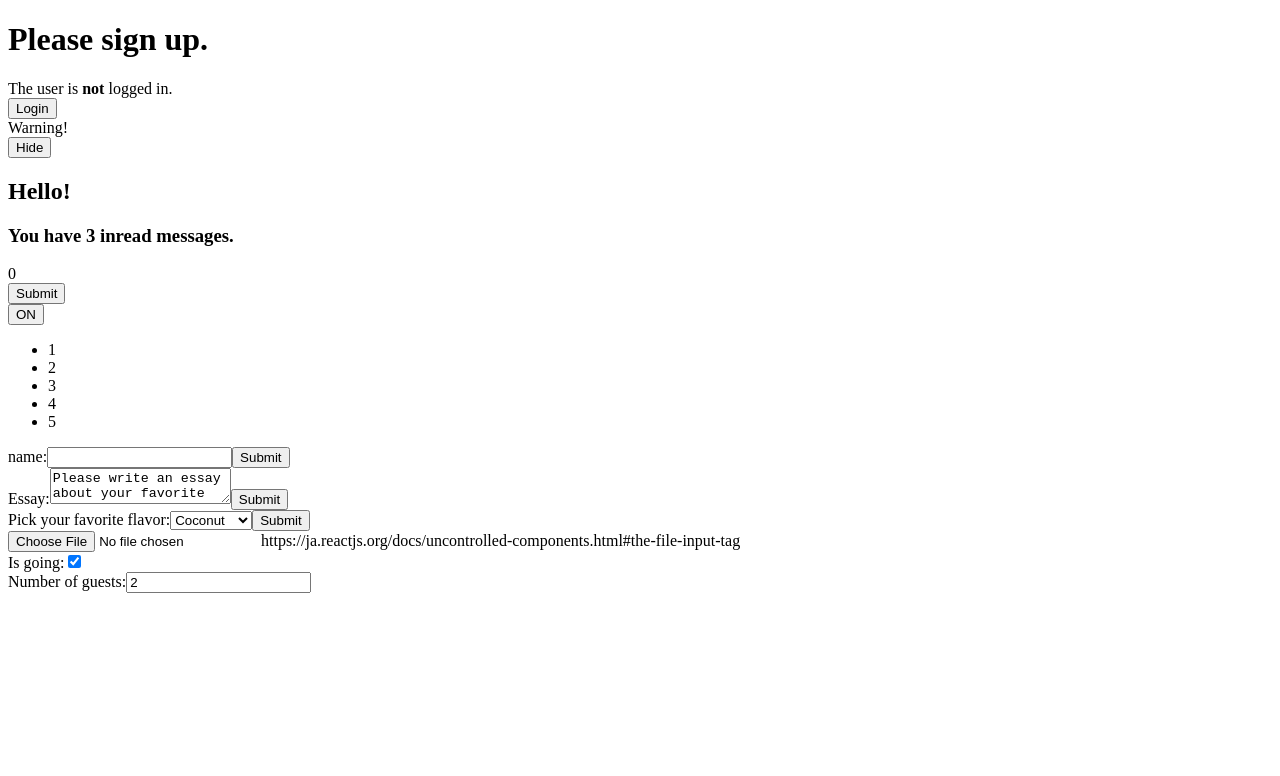
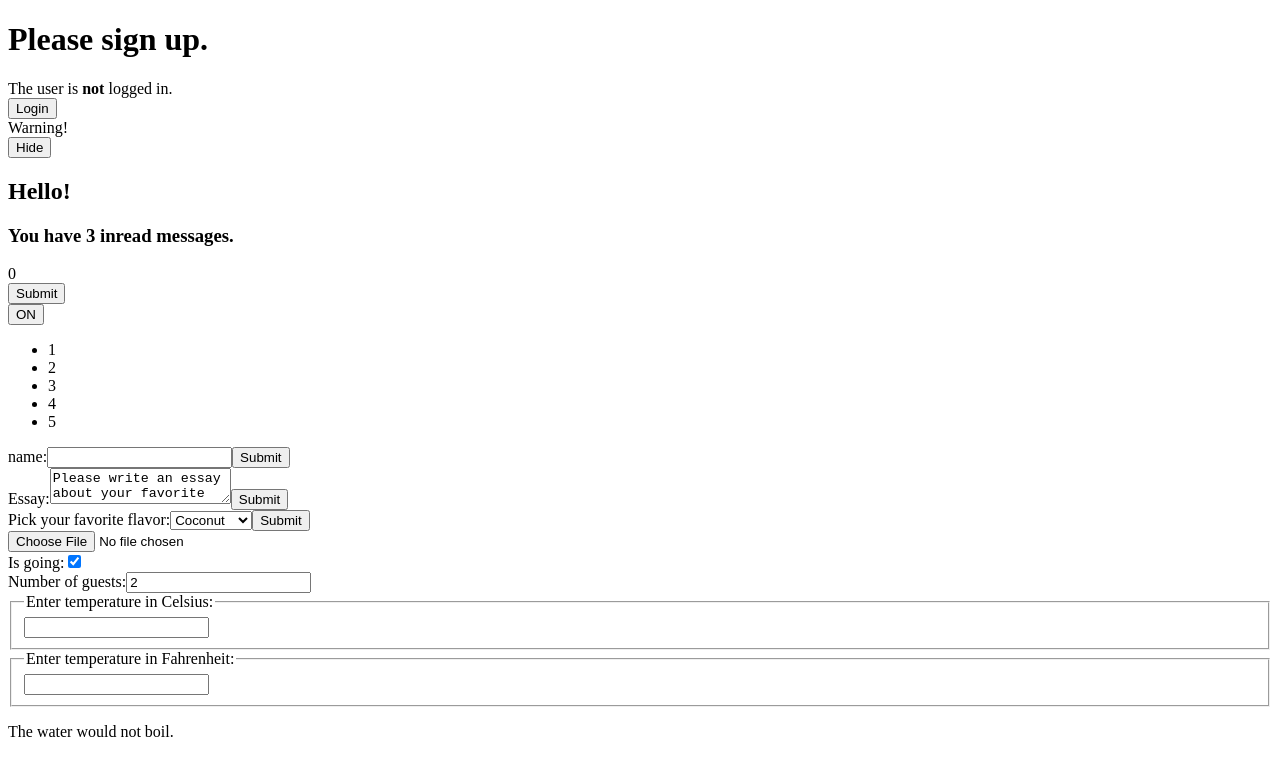
Before and after one commit to vlapwd/react-main-concepts, a React app: page / in a window 1280 px wide. Shown: the top 776 px of the page. Built offline with nearby package versions, Linux system fonts and the light colour scheme; the HTML template or start-up script is replaced by a standard one.

Commit message:
stateのリフトアップ

```diff
--- /dev/null
+++ b/src/boilingVerdict.jsx
@@ -0,0 +1,8 @@
+import React from "react";
+
+export function BoilingVerdict(props) {
+  if (props.celsius >= 100) {
+    return <p>The water would boil.</p>;
+  }
+  return <p>The water would not boil.</p>;
+}
--- /dev/null
+++ b/src/calculator.jsx
@@ -0,0 +1,64 @@
+import React from "react";
+import { TemperatureInput } from "./temperatureInput";
+import { BoilingVerdict } from "./boilingVerdict";
+
+function toCelsius(fahrenheit) {
+  return ((fahrenheit - 32) * 5) / 9;
+}
+
+function toFahrenheit(celsius) {
+  return (celsius * 9) / 5 + 32;
+}
+
+function tryConvert(temperature, convert) {
+  const input = parseFloat(temperature);
+  if (Number.isNaN(input)) {
+    return "";
+  }
+  const output = convert(input);
+  const rounded = Math.round(output * 1000) / 1000;
+  return rounded.toString();
+}
+
+export class Calculator extends React.Component {
+  constructor(props) {
+    super(props);
+    this.handleCelsiusChange = this.handleCelsiusChange.bind(this);
+    this.handleFahrenheitChange = this.handleFahrenheitChange.bind(this);
+    //https://ja.reactjs.org/docs/state-and-lifecycle.html#the-data-flows-down
+    this.state = { temperature: "", scale: "c" };
+  }
+
+  handleCelsiusChange(temperature) {
+    this.setState({ scale: "c", temperature });
+  }
+
+  handleFahrenheitChange(temperature) {
+    this.setState({ scale: "f", temperature });
+  }
+
+  render() {
+    const scale = this.state.scale;
+    const temperature = this.state.temperature;
+    const celsius =
+      scale === "f" ? tryConvert(temperature, toCelsius) : temperature;
+    const fahrenheit =
+      scale === "c" ? tryConvert(temperature, toFahrenheit) : temperature;
+
+    return (
+      <div>
+        <TemperatureInput
+          scale="c"
+          temperature={celsius}
+          onTemperatureChange={this.handleCelsiusChange}
+        />
+        <TemperatureInput
+          scale="f"
+          temperature={fahrenheit}
+          onTemperatureChange={this.handleFahrenheitChange}
+        />
+        <BoilingVerdict celsius={parseFloat(celsius)} />
+      </div>
+    );
+  }
+}
--- a/src/index.jsx
+++ b/src/index.jsx
@@ -10,6 +10,7 @@
 import { EssayForm } from "./essayForm";
 import { FlavorForm } from "./flavorForm";
 import { Reservation } from "./reservation";
+import { Calculator } from "./calculator";
 
 const messages = ["React", "Re: React", "Re:Re: React"];
 const numbers = [1, 2, 3, 4, 5];
@@ -25,8 +26,9 @@
     <EssayForm />
     <FlavorForm />
     <input type="file" />
-    https://ja.reactjs.org/docs/uncontrolled-components.html#the-file-input-tag
+    {/* https://ja.reactjs.org/docs/uncontrolled-components.html#the-file-input-tag */}
     <Reservation />
+    <Calculator />
   </div>
 );
 ReactDOM.render(element, document.getElementById("root"));
--- /dev/null
+++ b/src/temperatureInput.jsx
@@ -0,0 +1,28 @@
+import React from "react";
+
+const scaleNames = {
+  c: "Celsius",
+  f: "Fahrenheit",
+};
+
+export class TemperatureInput extends React.Component {
+  constructor(props) {
+    super(props);
+    this.handleChange = this.handleChange.bind(this);
+  }
+
+  handleChange(e) {
+    this.props.onTemperatureChange(e.target.value);
+  }
+
+  render() {
+    const temperature = this.props.temperature;
+    const scale = this.props.scale;
+    return (
+      <fieldset>
+        <legend>Enter temperature in {scaleNames[scale]}:</legend>
+        <input value={temperature} onChange={this.handleChange} />
+      </fieldset>
+    );
+  }
+}
```
